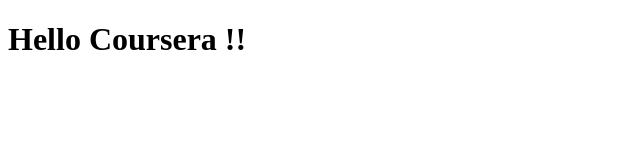
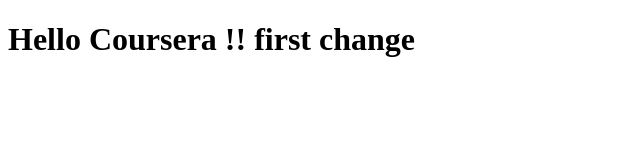
Before and after one commit to sutanukadas/coursera-test, a plain HTML site: page site/index.html in a window 1280 px wide. Shown: the whole page, without its empty margins (0-640 px from the left). Drawn offline with Linux system fonts and the light colour scheme.

Commit message:
small addition to content

```diff
--- a/site/index.html
+++ b/site/index.html
@@ -4,6 +4,6 @@
 	<title>Hello Coursera</title>
 </head>
 <body>
-<h1>Hello Coursera !!</h1>
+<h1>Hello Coursera !! first change</h1>
 </body>
 </html>
```
